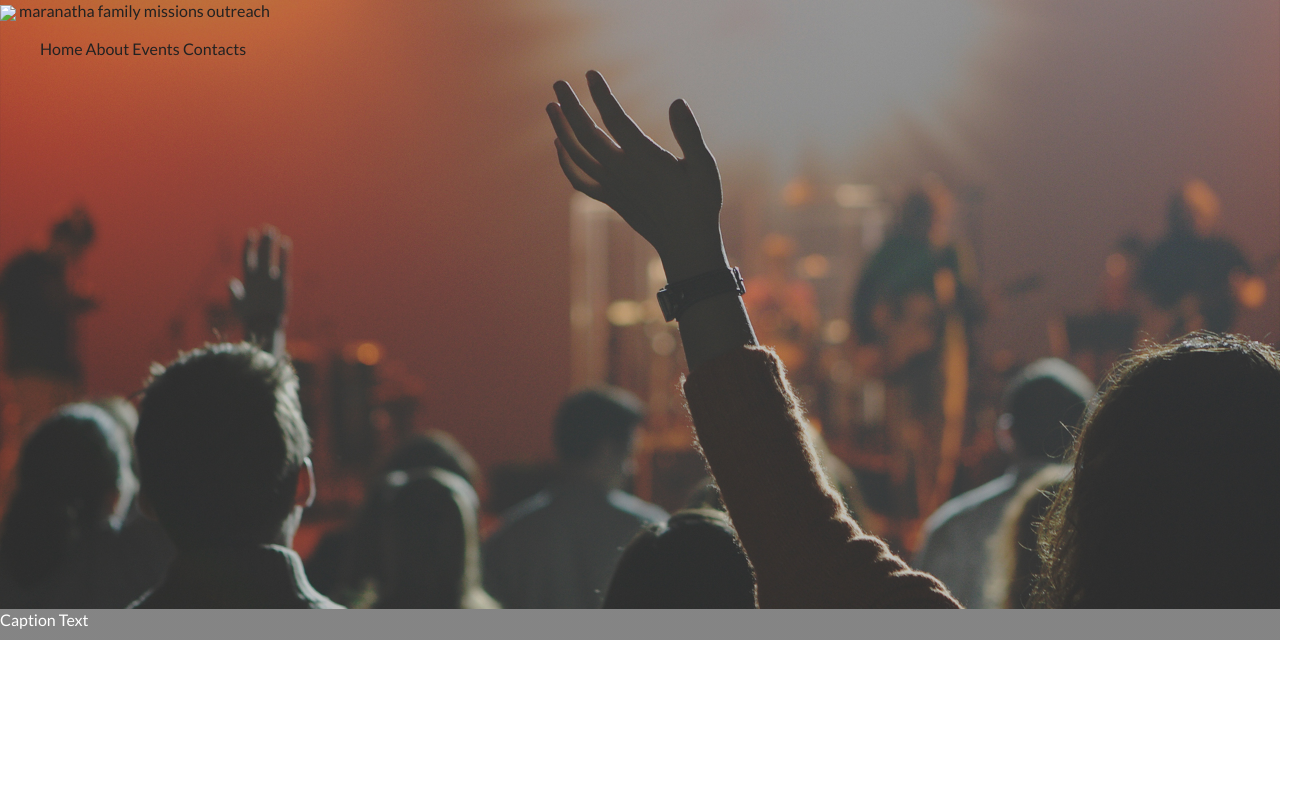
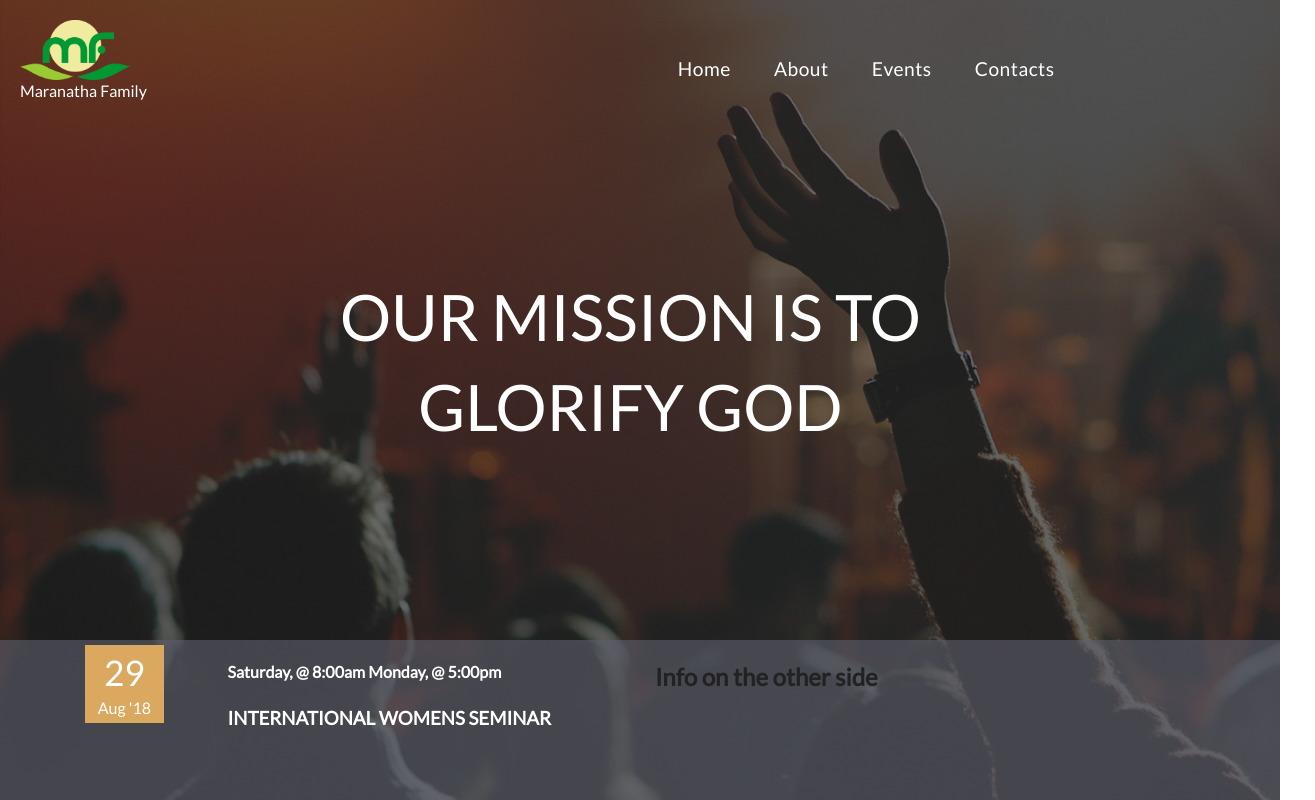
Before and after one commit to Gilbrater/maranatha, a plain HTML site: page index.html in a window 1280 px wide. Shown: the whole page, 1315 px wide, since content can reach past the window. Drawn offline with nearby package versions, Linux system fonts and the light colour scheme.

Commit message:
homepage banner

```diff
--- /dev/null
+++ b/css/index.css
@@ -0,0 +1,133 @@
+/* ==========================================================================
+   Custom styles
+   ========================================================================== */
+
+/* Jumbotron */
+.jumbotron-bg{
+    background-image: linear-gradient(rgba(11, 11, 11, 0.5), rgba(11, 11,11, 0.5)), url();
+    background-size:cover;
+    color:white;
+    background-position:bottom;
+    background-attachment: fixed;
+    height:80vh;
+    position: relative;
+}
+
+/* Links */
+
+a:link, a:visited{
+    color: #e67e22;
+    text-decoration: none;
+    border-bottom: 1px solid #e67e22;
+    padding-bottom: 1px;
+    -webkit-transition: color 0.2s, border-bottom 0.2s;
+    transition: color 0.2s, border-bottom 0.2s;
+}
+
+a:hover, a:active{
+    color: #555;
+    border-bottom: 1px solid transparent;
+}
+
+/* Navs */
+
+.nav-bar {
+  position: absolute;
+  top: 20px;
+  left: 20px;
+}
+
+.logo {
+
+}
+
+header{
+  background-image: linear-gradient(rgba(11, 11, 11, 0.5), rgba(11, 11,11, 0.5)), url(../img/slide2.jpg);
+  background-size: cover;
+  background-repeat: no-repeat;
+  height:100vh;
+}
+
+nav {
+    width: 100%;
+    /*background-color: rgba(58, 140, 194, 0.97);*/
+    position: relative;
+    height: 50px;
+}
+
+.logo-text {
+  font-size: 1em;
+  color: #fff;
+
+}
+
+.main-nav {
+  margin-left: 45%;
+}
+
+.main-nav li{
+    display:inline-block;
+    padding: 20px;
+    list-style: none;
+}
+
+.main-nav li a:link, .main-nav li a:visited{
+    color:#fff;
+    text-decoration:none;
+    font-size: 1.2em;
+    border-bottom: 2px solid transparent;
+    padding-bottom: 5px;
+    word-spacing: 1px;
+    letter-spacing: 0.5px;
+    font-weight: 400;
+    transition: 0.4s;
+}
+
+.main-nav li a:hover, .main-nav li a:active{
+    border-bottom: 2px solid #e67e22;
+}
+
+.hero-text {
+  font-size: 4em;
+  text-transform: uppercase;
+  position: absolute;
+  margin-top: 12%;
+  left: 25%;
+  color: #fff;
+  font-weight: 500;
+  text-align: center;
+}
+
+.event-header {
+  width: 100%;
+  height: 20%;
+  background-color: rgba(94,96,109, 0.6);
+  position: absolute;
+  top: 80%;
+}
+
+.event-date {
+  color: #fff;
+  background-color: #DBA860;
+  padding: 3px;
+  width: 70%;
+  margin-top: 5px;
+  text-align: center;
+}
+
+.event-date-day {
+  font-size: 2.2em;
+
+
+
+}
+
+.event-date-month {
+
+}
+.event-info {
+  color: #fff;
+  margin-left: 0;
+  text-align: left;
+  font: 'Lato';
+}
--- a/css/main.css
+++ b/css/main.css
@@ -93,99 +93,6 @@ textarea {
     color: #000;
     padding: 0.2em 0;
 }
-
-/* ==========================================================================
-   Author's custom styles
-   ========================================================================== */
-
-/* Jumbotron */
-.jumbotron-bg{
-    background-image: linear-gradient(rgba(11, 11, 11, 0.5), rgba(11, 11,11, 0.5)), url();
-    background-size:cover;
-    color:white;
-    background-position:bottom;
-    background-attachment: fixed;
-    height:80vh;
-}
-
-/* Links */
-a:link, a:visited{
-    color: #e67e22;
-    text-decoration: none;
-    border-bottom: 1px solid #e67e22;
-    padding-bottom: 1px;
-    -webkit-transition: color 0.2s, border-bottom 0.2s;
-    transition: color 0.2s, border-bottom 0.2s;
-}
-
-a:hover, a:active{
-    color: #555;
-    border-bottom: 1px solid transparent;
-}
-
-/* Navs */
-header{
-  height:100vh;
-}
-
-nav{
-    /*background-color: rgba(58, 140, 194, 0.97);*/
-    height: 50px;
-    position:fixed;
-    left:0;
-    right:0;
-    top:0;
-    z-index:99;
-}
-
-.main-nav li{
-    display:inline-block;
-}
-
-.main-nav li a:link, .main-nav li a:visited{
-    color:#fff;
-    text-decoration:none;
-    text-transform: uppercase;
-    font-size: 85%;
-    border-bottom: 2px solid transparent;
-    padding-bottom: 5px;
-    word-spacing: 1px;
-    letter-spacing: 0.5px;
-    font-weight: 400;
-    transition: 0.4s;
-}
-
-.main-nav li a:hover, .main-nav li a:active{
-    border-bottom: 2px solid #e67e22;
-}
-
-
-
-
-
-
-
-
-
-
-
-
-
-
-
-
-
-
-
-
-
-
-
-
-
-
-
-
 
 
 /* ==========================================================================
--- a/index.html
+++ b/index.html
@@ -15,6 +15,7 @@
         <link href="https://fonts.googleapis.com/css?family=Lato" rel="stylesheet">
         <link rel="stylesheet" href="css/bootstrap-grid.min.css">
         <link rel="stylesheet" href="css/main.css">
+        <link rel="stylesheet" href="css/index.css"/>
     </head>
     <body>
         <!--[if lte IE 9]>
@@ -23,31 +24,91 @@
 
         <!-- Application content here -->
         <div class="container-fluid">
-          <header class="row" id="">
-            <nav class="" id="">
-              <span class="logo">
-                <img src="#"/>
-                <span>maranatha family</span>
-                <span>missions outreach</span>
-              </span>
-              <ul class="main-nav">
-                <li><a>Home</a></li>
-                <li><a>About</a></li>
-                <li><a>Events</a></li>
-                <li><a>Contacts</a></li>
-              </ul>
+
+        <header class="row">
+
+              <nav class="nav-bar">
+              <div class="row">
+                <div class="col-md-2">
+                  <span class="logo">
+                    <img src="img/logo.png" width="110" height="60"/>
+                    <span class="logo-text">Maranatha Family</span>
+                  </span>
+                </div>
+                <div class="col-sm-8">
+                  <ul class="main-nav">
+                    <li><a href="#">Home</a></li>
+                    <li><a href="#">About</a></li>
+                    <li><a href="#">Events</a></li>
+                    <li><a href="#">Contacts</a></li>
+                  </ul>
+                </div>
+              </div>
+              <div class="hero-text">
+                OUR MISSION IS TO <br /> GLORIFY GOD
+              </div>
             </nav>
 
-            <div class="jumbotron-bg">
-              <img src="./img/slide2.jpg" style="width:100%">
-              <div class="text">Caption Text</div>
+          <div class="event-header">
+            <div class="container">
+              <div class="row">
+                <div class="col-md-6">
+                  <div class="row">
+                    <span class="col-sm-3">
+                      <div class="event-date">
+                        <div class="event-date-day">
+                          29
+                        </div>
+                        <div class="event-date-month">
+                          Aug '18
+                        </div>
+                      </div>
+                    </span>
+
+                    <span class="col-sm-9">
+                      <div class="event-info">
+                        <h4>Saturday, @ 8:00am Monday, @ 5:00pm</h4>
+                        <h3>INTERNATIONAL WOMENS SEMINAR</h3>
+                      </div>
+                    </span>
+                  </div>
+
+
+                </div>
+                <div class="col-md-6">
+
+                  <h2>Info on the other side</h2>
+                </div>
+              </div>
             </div>
-          </header>
-          <section class="next-event row" id=""></section>
-          <section class="about row" id=""></section>
+          </div>
+
+      </header>
+
+
+
+
+          <section class="next-event row" id="">
+
+          </section>
+
+
+          <section id="">
+            <div class="about row">
+
+            </div>
+          </section>
+
+
           <section class="cards row" id=""></section>
+
+
           <section class="row" id=""></section>
+
+
           <section class="row" id=""></section>
+
+
           <footer class="row" id=""></footer>
         </div>
 
```
Also changed, not shown: img/logo.PNG (added), img/mfmo logo png_edited.jpg (deleted).
